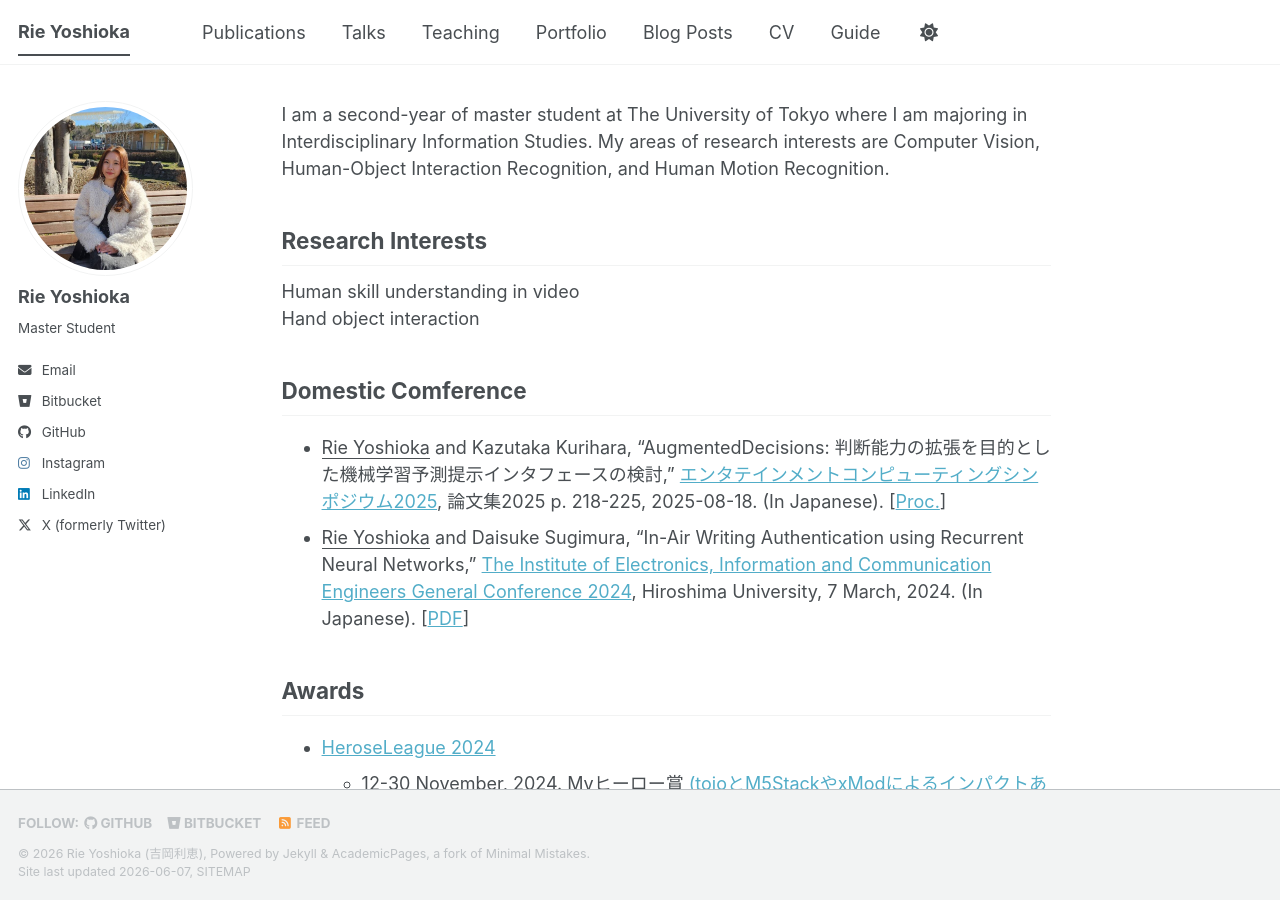
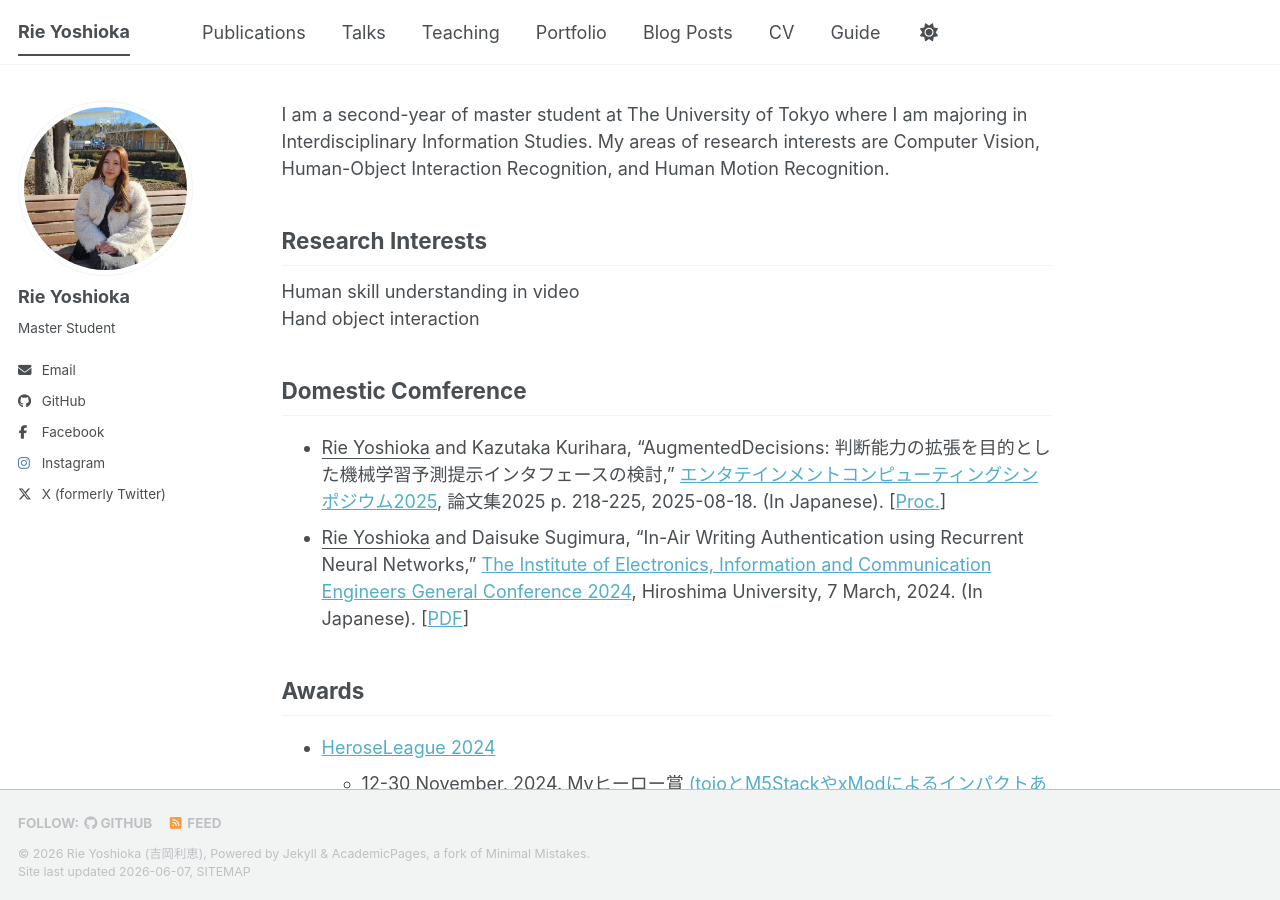
Before and after one commit to rie-yoshi/rie-yoshi.github.io, a Jekyll site: the page built from _pages/about.md, in a window 1280 px wide and 900 px high. Built offline with Jekyll 4.4.1, drawn with Linux system fonts in a browser that asks for light colours; a script bundle is joined from its source files by our own code; library files that are not in the unit come from our copies; part of the change alters nothing that is shown.

Commit message:
Update _config.yml

```diff
--- a/_config.yml
+++ b/_config.yml
@@ -48,17 +48,17 @@ author:
 
 
   # Repositories and software development
-  bitbucket        : "rie-yoshi" # Username - Update with your username on the site
-  codepen          : # Username
-  dribbble         : # Username
+  # bitbucket        : # Username - Update with your username on the site
+  # codepen          : # Username
+  # dribbble         : # Username
   github           : "rie-yoshi"
-  kaggle           : # Username
-  stackoverflow    : # User number or user number and name (i.e., use "1" or "1/jeff-atwood")
+  # kaggle           : # Username
+  # stackoverflow    : # User number or user number and name (i.e., use "1" or "1/jeff-atwood")
 
   # Social media
   #artstation       : # Username
   #bluesky          : # "bsky.app"
-  facebook         : # Username
+  facebook         : r_y018
   #flickr           : # Username
   #foursquare       : # Username
   #goodreads        : # Username
@@ -66,7 +66,7 @@ author:
   #keybase          : # Username
   instagram        : r_y018
   #lastfm           : # Username
-  linkedin         : r_y018 # Username
+  # linkedin         : r_y018 # Username
   #mastodon         : # URL
   #medium           : # URL
   #pinterest        : # Username
```
